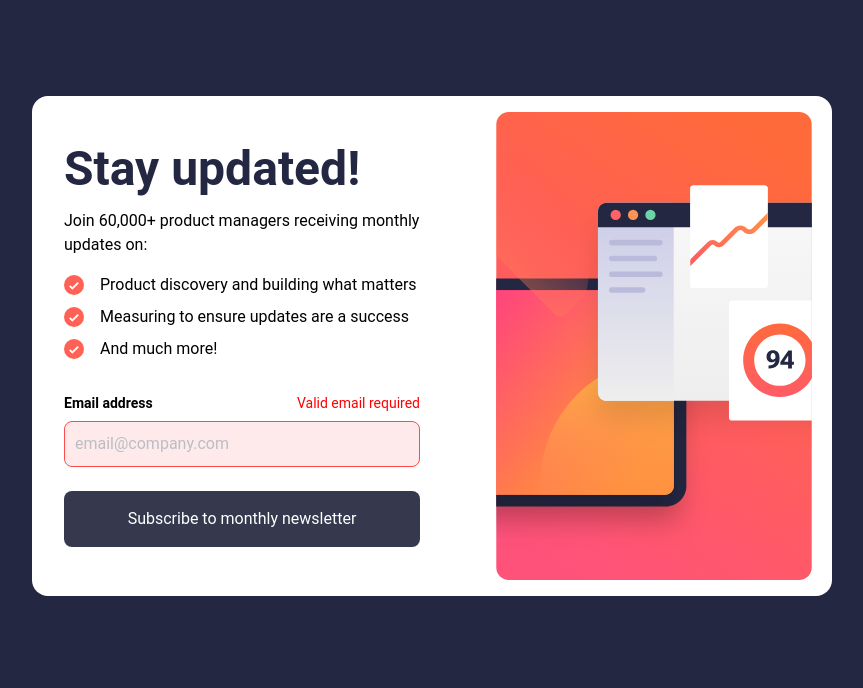
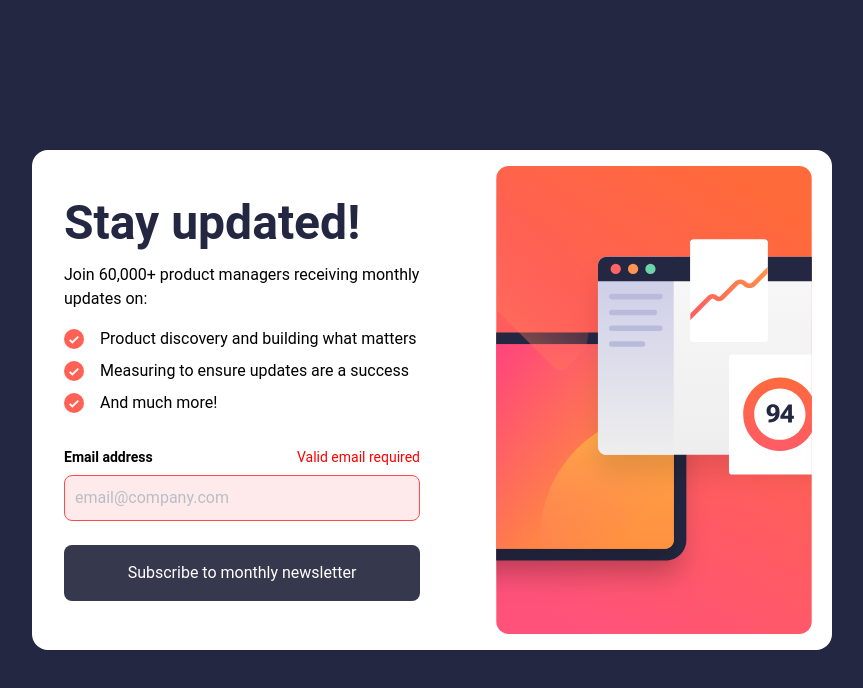
Before and after one commit to shabrina12/Newsletter-sign-up-form, a Next.js app: page / in a window 1280 px wide. Shown: the top 688 px of the page, without its empty margins (208-1071 px from the left). Built offline with nearby package versions, Linux system fonts and the light colour scheme.

Commit message:
change justify-between to justify-center

```diff
--- a/src/app/page.js
+++ b/src/app/page.js
@@ -37,7 +37,7 @@ export default function Home() {
     };
 
   return (
-    <main className="font-roboto text-black flex xs:bg-white md:bg-dark-grey min-h-screen flex-col items-center justify-between md:p-24">
+    <main className="font-roboto text-black flex xs:bg-white md:bg-dark-grey min-h-screen flex-col items-center justify-center md:p-24">
       <div className="flex xs:flex-col-reverse md:flex-row bg-white md:py-4 xs:pb-14 sm:pb-0 md:rounded-2xl gap-6 md:w-[800px] xs:h-[800px] md:h-[500px]">
         {/* LEFT SIDE ON DESKTOP / BOTTOM SIDE ON MOBILE */}
         <div className="left flex-1 flex flex-col justify-center gap-8 xs:px-8">
```
